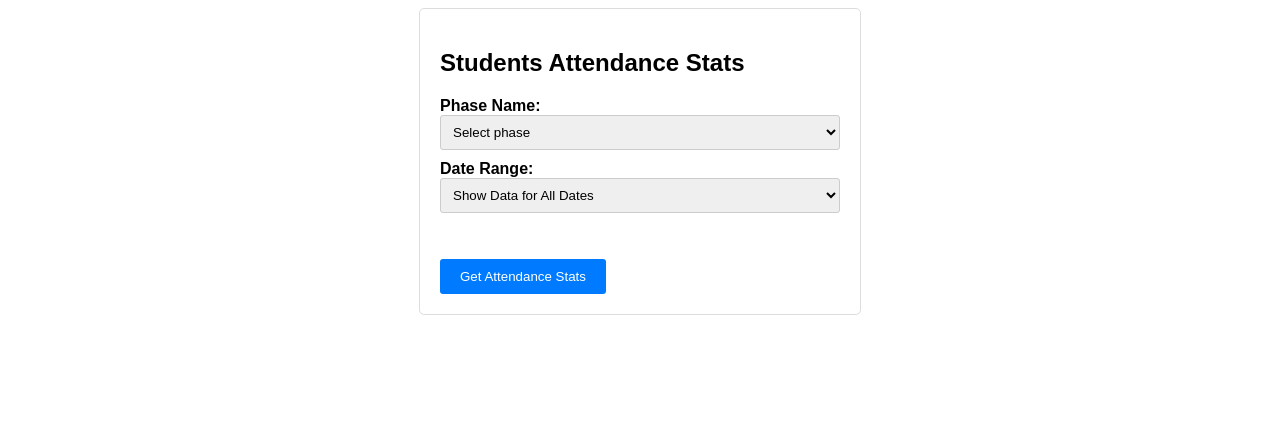
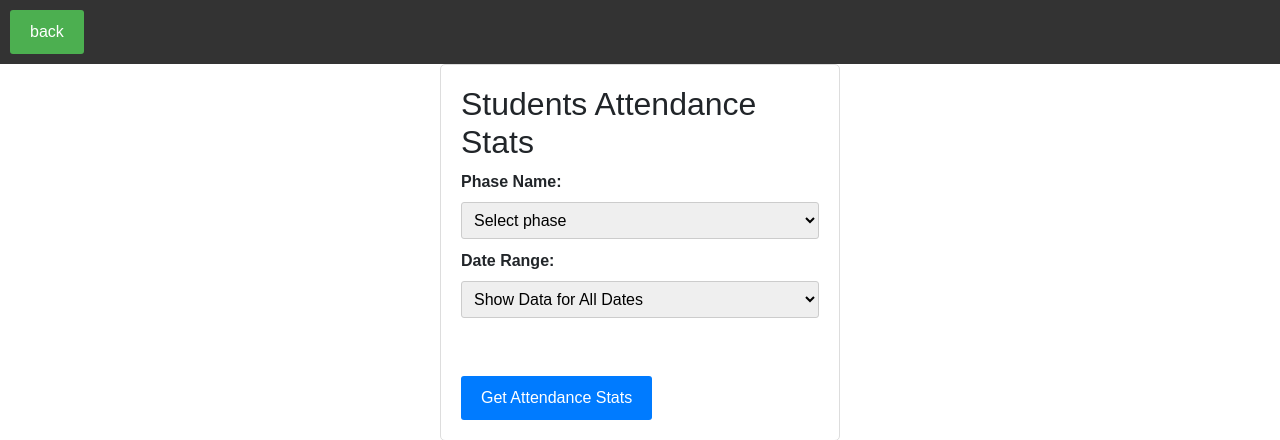
Before and after one commit to Bhagyashah05/prepseed-python-backend, a Django app: page /studAtt/ in a window 1280 px wide. Shown: the top 440 px of the page. Run offline with Django 4.2, Linux system fonts and the light colour scheme; data that the repository does not hold is empty; some libraries are stand-ins or nearby versions.

Commit message:
changes in student chart and redirections

```diff
--- a/templates/StudentAttendances.html
+++ b/templates/StudentAttendances.html
@@ -14,6 +14,11 @@
     <script src="https://code.highcharts.com/modules/exporting.js"></script>
     <script src="https://code.highcharts.com/modules/export-data.js"></script>
     <script src="https://code.highcharts.com/modules/accessibility.js"></script>
+    <link rel="stylesheet" href="https://maxcdn.bootstrapcdn.com/bootstrap/4.5.2/css/bootstrap.min.css">
+    <script src="https://ajax.googleapis.com/ajax/libs/jquery/3.5.1/jquery.min.js"></script>
+    <script src="https://cdnjs.cloudflare.com/ajax/libs/popper.js/1.16.0/umd/popper.min.js"></script>
+    <script src="https://maxcdn.bootstrapcdn.com/bootstrap/4.5.2/js/bootstrap.min.js"></script>
+
     <style>
         body {
             font-family: Arial, sans-serif;
@@ -53,10 +58,36 @@
         button:hover {
             background-color: #0056B3;
         }
+
+        .navbar {
+            background-color: #333;
+            padding: 10px;
+            /* Adjust the padding as needed */
+            text-align: left;
+            /* Align the button to the right */
+        }
+
+        /* Style for the "Student Wise" button */
+        #studentWiseButton {
+            background-color: #4CAF50;
+            color: white;
+            padding: 10px 20px;
+            /* Adjust the padding as needed */
+            border: none;
+            cursor: pointer;
+        }
+
+        /* Hover effect for the button */
+        #studentWiseButton:hover {
+            background-color: #45a049;
+        }
     </style>
 </head>
 
 <body id="body">
+    <div class="navbar">
+        <button id="studentWiseButton">back</button>
+    </div>
     <div class="container">
         <h2>Students Attendance Stats</h2>
         <form id="attendanceForm" method="post">
@@ -97,8 +128,45 @@
         <!-- The chart will be displayed here -->
     </div>
     <div id="lineChartContainer"></div>
+    <div class="modal" id="datesModal">
+        <div class="modal-dialog">
+            <div class="modal-content">
+                <div class="modal-header">
+                    <h4 class="modal-title">Attendance Dates</h4>
+                    <button type="button" class="close" data-dismiss="modal">&times;</button>
+                </div>
+                <div class="modal-body">
+                    <ul id="datesList"></ul>
+                </div>
+                <div class="modal-footer">
+                    <button type="button" class="btn btn-secondary" data-dismiss="modal">Close</button>
+                </div>
+            </div>
+        </div>
+    </div>
 
     <script>
+        // Get the "Student Wise" button element
+        var studentWiseButton = document.getElementById('studentWiseButton');
+
+        // Add a click event listener to the button
+        studentWiseButton.addEventListener('click', function () {
+            // Call your JavaScript function here
+            redirectToStudentWise();
+        });
+
+        // JavaScript function to handle the redirection
+        function redirectToStudentWise() {
+            // Get the client_id from the hidden label
+            var client_id = document.getElementById('client_id').textContent;
+
+            // Construct the URL with the client_id parameter
+            // var url = 'http://127.0.0.1:8000/attendance/?client_id=' + client_id;
+            var url = 'http://13.127.247.10/attendance/?client_id=' + client_id;
+            // Redirect to the URL
+            window.location.href = url;
+        }
+
         $('#phase_id').on('change', function () {
             var phase_id = $(this).val();
             if (phase_id) {
@@ -182,49 +250,77 @@
             };
 
             $.ajax({
-                url: 'http://127.0.0.1:8000/api/attendance-stats/',
+                // url: 'http://127.0.0.1:8000/api/attendance-stats/',
+                url: 'http://13.127.247.10/api/attendance-stats/',
                 method: 'POST',
                 data: requestData,
                 success: function (response) {
                     const data = response.attendance; // Replace 'response.response' with 'response' if the data is directly in 'response'
-                    // console.log(response)
+
                     const dates = data.map(entry => entry.date);
                     const status = data.map(entry => entry.status);
                     const username = data.map(entry => entry.username);
                     Highcharts.chart('barChartContainer', {
                         chart: {
-                            type: 'column'
+                            type: 'pie', // Change the chart type to 'pie' for a donut chart
+                            options3d: {
+                                enabled: true,
+                                alpha: 45
+                            }
                         },
                         title: {
-                            text: 'Attendance Status (Bar Chart)'
+                            text: 'Attendance Status (Donut Chart)'
                         },
-                        xAxis: {
-                            categories: dates,
-                            title: {
-                                text: 'Date'
-                            },
-                            min: 0,
-                            max: dates.length >= 10 ? 10 : dates.length - 1,
-                            scrollbar: {
-                                enabled: true
+                        plotOptions: {
+                            pie: {
+                                innerSize: '50%', // Set the inner size to create a donut chart
+                                dataLabels: {
+                                    enabled: true,
+                                    format: '<b>{point.name}</b>: {point.percentage:.1f}%',
+                                    style: {
+                                        color: 'black'
+                                    }
+                                },
+                                point: {
+                                    events: {
+                                        click: function () {
+                                            var statusClicked = this.name; // 'Absent' or 'Present'
+                                            var datesForStatus = [];
+
+                                            // Loop through dates and collect dates for the selected status
+                                            for (var i = 0; i < dates.length; i++) {
+                                                if (status[i] === statusClicked.charAt(0)) {
+                                                    datesForStatus.push(dates[i]);
+                                                }
+                                            }
+
+                                            // Populate the modal dialog with the dates
+                                            $('#datesList').empty(); // Clear existing list
+                                            $.each(datesForStatus, function (index, date) {
+                                                $('#datesList').append('<li>' + date + '</li>');
+                                            });
+
+                                            // Show the modal dialog
+                                            $('#datesModal').modal('show');
+                                        }
+                                    }
+                                }
                             }
-                        },
-                        yAxis: {
-                            title: {
-                                text: 'Attendance Status'
-                            },
-                            categories: ['absent', 'present'], // Define categories for the y-axis
                         },
                         series: [{
                             name: 'Status',
-                            data: status.map(status => status === 'A' ? 0 : 1), // Use 0 for 'P' and 1 for 'A'
-                            dataLabels: {
-                                enabled: true,
-                                format: '{y}', // Display '0' for 'P' and '1' for 'A' on the bars
-                                color: 'black', // Set the data label color
-                            }
+                            data: [{
+                                name: 'Absent',
+                                y: status.filter(status => status === 'A').length, // Count 'A' (absent) entries
+                                color: 'red' // Set the color for absent
+                            }, {
+                                name: 'Present',
+                                y: status.filter(status => status === 'P').length, // Count 'P' (present) entries
+                                color: 'green' // Set the color for present
+                            }]
                         }]
                     });
+
 
 
 
```
Also changed, not shown: templates/AttendanceStats.html (+47 -1 lines).
